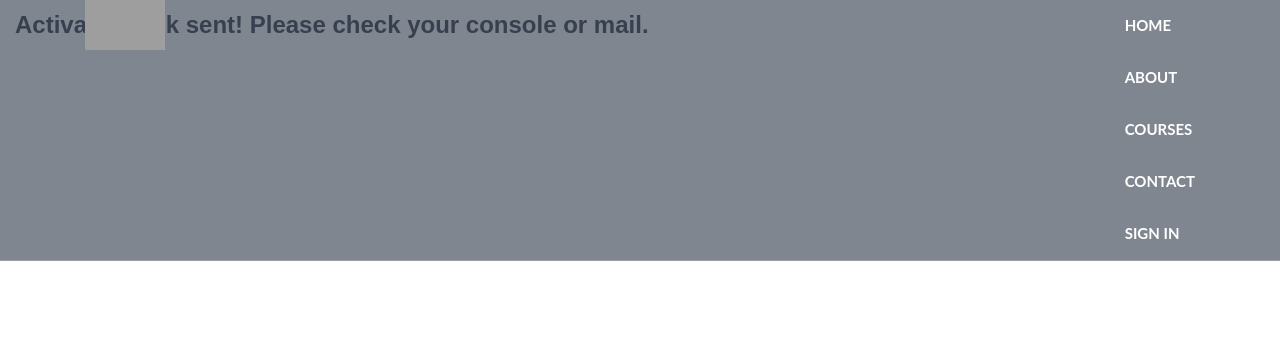
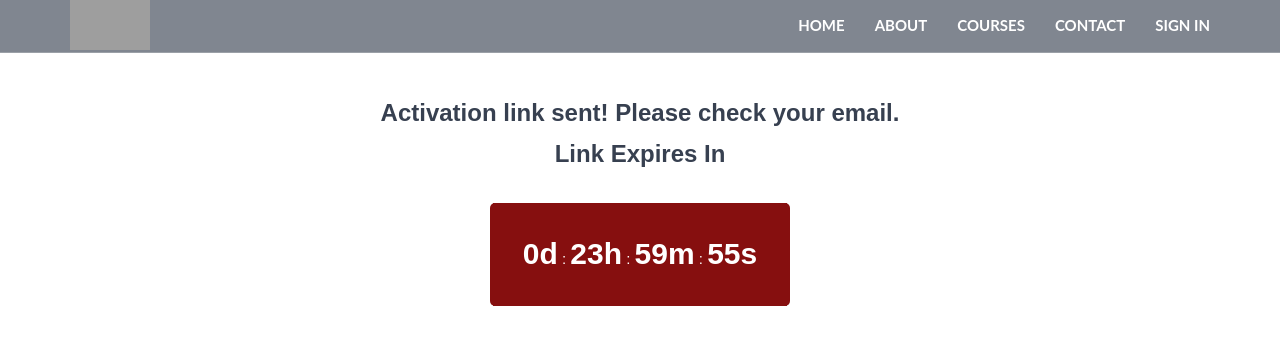
Before and after one commit to LeanIcon/litt-lms, a Django app: page /accounts/sent/ in a window 1280 px wide. Shown: the top 345 px of the page. Run offline with Django 3.2, Linux system fonts and the light colour scheme; some libraries are stand-ins or nearby versions; grey boxes are pictures that could not be loaded.

Commit message:
activate timer

```diff
--- a/starter/templates/registration/activation_sent.html
+++ b/starter/templates/registration/activation_sent.html
@@ -3,22 +3,121 @@
 <html lang="en">
 
 <head>
+    <style>
+    .content-container{
+        margin-top: 100px;
+    }
+
+    .activate-content{
+        text-align: center;
+        margin:auto;
+        margin-top: 100px;
+    }
+
+    #countdown-container {
+        display: inline-block; /*displays divs on a line*/
+        width: 300px; /*gives the div element a width of 300px*/
+        margin: 20px 0; /*gives 20px space at the top and bottom of the div element*/
+        border-radius: 5px; /*curves the edges of the div element by 5px;*/
+        background: rgb(134, 15, 15); /*gives the div element a background color*/
+    }
+    #countdown {
+        font-family: "Fira Sans", sans-serif; /*changes the text font in the divelement */
+        display: inline-block; /*displays divs on a line*/
+        padding: 30px; /*creates 30px space between the content of the div element and the walls of the div element*/
+        background: rgb(134, 15, 15);
+        color: white; /*changes the text color in the div element*/
+    }
+
+    #countdown span {
+        font-weight: bold; /*boldens text in the span element*/
+        font-size: 30px; /*changes the text size in the span element*/
+    }
+    </style>
     <meta charset="UTF-8">
     <meta name="viewport" content="width=device-width, initial-scale=1.0">
-    <link rel="stylesheet" href="https://stackpath.bootstrapcdn.com/bootstrap/4.5.2/css/bootstrap.min.css">
-    <link rel="stylesheet" href="{% static 'css/style.css' %}">
+    <!-- <link rel="stylesheet" href="https://stackpath.bootstrapcdn.com/bootstrap/4.5.2/css/bootstrap.min.css"> -->
+    <!-- <link rel="stylesheet" href="{% static 'css/style.css' %}"> -->
+    <!-- <link rel="stylesheet" href="{% static 'css/main.css' %}"> -->
     <title>LITT LMS</title>
 </head>
 
 <body>
     {% include 'starter/navbar.html' %}
-    <div class="container-fluid">
-        {% block content %}
-        <h3>Activation link sent! Please check your console or mail.</h3>
-        {% endblock content %}
+    <div class="activate-container">
+        <center>
+            <div class="activate-content">
+                <h3>Activation link sent! Please check your email.</h3>
+                <h3>Link Expires In</h3>
+            </div>
+            <div id="countdown-container">
+                <div id="countdown">
+                    <span id="days">0d</span> : <span id="hours">0h</span> :
+                    <span id="minutes">0m</span> : <span id="seconds">0s</span>
+                </div>
+            </div>
+        </center>
+
     </div>
-    <script src="https://stackpath.bootstrapcdn.com/bootstrap/4.5.2/js/bootstrap.min.js"></script>
-    <script src="https://stackpath.bootstrapcdn.com/bootstrap/4.5.2/js/bootstrap.bundle.min.js"></script>
+
+    <script>
+        let days = 1; //starting number of days
+            let hours = 0; // starting number of hours
+            let minutes = 0; // starting number of minutes
+            let seconds = 0; // starting number of seconds
+
+            // converts all to seconds
+            let totalSeconds =
+                days * 60 * 60 * 24 + hours * 60 * 60 + minutes * 60 + seconds;
+
+            //temporary seconds holder
+            let tempSeconds = totalSeconds;
+
+            // calculates number of days, hours, minutes and seconds from a given number of seconds
+            const convert = (value, inSeconds) => {
+                if (value > inSeconds) {
+                    let x = value % inSeconds;
+                    tempSeconds = x;
+                    return (value - x) / inSeconds;
+                } else {
+                    return 0;
+                }
+            };
+
+            //sets seconds
+            const setSeconds = (s) => {
+                document.querySelector("#seconds").textContent = s + "s";
+            };
+
+            //sets minutes
+            const setMinutes = (m) => {
+                document.querySelector("#minutes").textContent = m + "m";
+            };
+
+            //sets hours
+            const setHours = (h) => {
+                document.querySelector("#hours").textContent = h + "h";
+            };
+
+            //sets Days
+            const setDays = (d) => {
+                document.querySelector("#days").textContent = d + "d";
+            };
+
+            // Update the count down every 1 second
+            var x = setInterval(() => {
+                //clears countdown when all seconds are counted
+                if (totalSeconds <= 0) {
+                    clearInterval(x);
+                }
+                setDays(convert(tempSeconds, 24 * 60 * 60));
+                setHours(convert(tempSeconds, 60 * 60));
+                setMinutes(convert(tempSeconds, 60));
+                setSeconds(tempSeconds == 60 ? 59 : tempSeconds);
+                totalSeconds--;
+                tempSeconds = totalSeconds;
+            }, 1000);
+    </script>
 </body>
 
 </html>
--- a/starter/templates/starter/navbar.html
+++ b/starter/templates/starter/navbar.html
@@ -1,8 +1,8 @@
 {% load static %}
 <link rel="stylesheet" href="{% static 'css/bootstrap.min.css' %}">
 <link rel="stylesheet" href="{% static 'css/font-awesome.min.css' %}">
+<link rel="stylesheet" href="{% static 'css/main.css' %}">
 <link rel="stylesheet" href="{% static 'css/style.css' %}">
-<link rel="stylesheet" href="{% static 'css/main.css' %}">
 <!-- Header -->
 <header id="header" class="transparent-nav">
     <div class="container">
@@ -10,7 +10,7 @@
         <div class="navbar-header">
             <!-- Logo -->
             <div class="navbar-brand">
-                <a class="logo" href="index.html">
+                <a class="logo" href="/">
                     <img src="{% static 'img/littlogo.png' %}" alt="logo">
                 </a>
             </div>
@@ -26,7 +26,7 @@
         <!-- Navigation -->
         <nav id="nav">
             <ul class="main-menu nav navbar-nav navbar-right">
-                <li><a href="index.html">Home</a></li>
+                <li><a href="/">Home</a></li>
                 <li><a href="#">About</a></li>
                 <li><a href="#">Courses</a></li>
                 <li><a href="contact.html">Contact</a></li>
```
Also changed, not shown: starter/templates/registration/password_reset_done.htm (added, +8 -0 lines), starter/templates/registration/password_reset_email.html (added, +10 -0 lines), starter/templates/registration/password_reset_form.html (added, +25 -0 lines), starter/templates/starter/homepage.html (+1 -12 lines).
